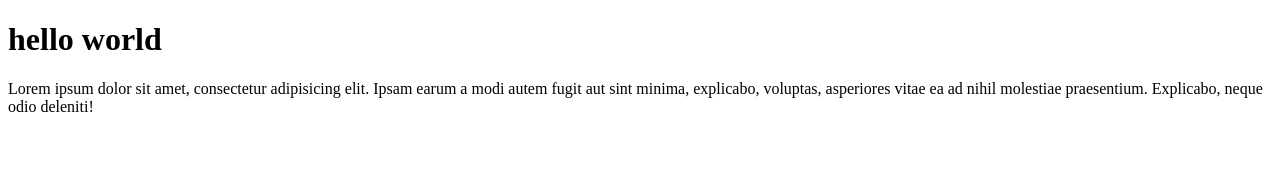
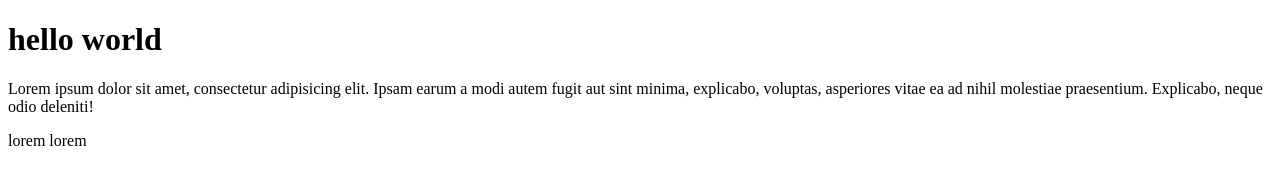
Before and after one commit to DomiGnh/gitjestgit, a plain HTML site: page index.html in a window 1280 px wide. Drawn offline with Linux system fonts and the light colour scheme.

Commit message:
trzeci paragraf

```diff
--- a/index.html
+++ b/index.html
@@ -12,6 +12,7 @@
 
       <p> Lorem ipsum dolor sit amet, consectetur adipisicing elit. Ipsam earum a modi autem fugit aut sint minima, explicabo, voluptas, asperiores vitae ea ad nihil molestiae praesentium. Explicabo, neque odio deleniti!</p>
 
+      <p>lorem lorem </p>
 
 
 
```
